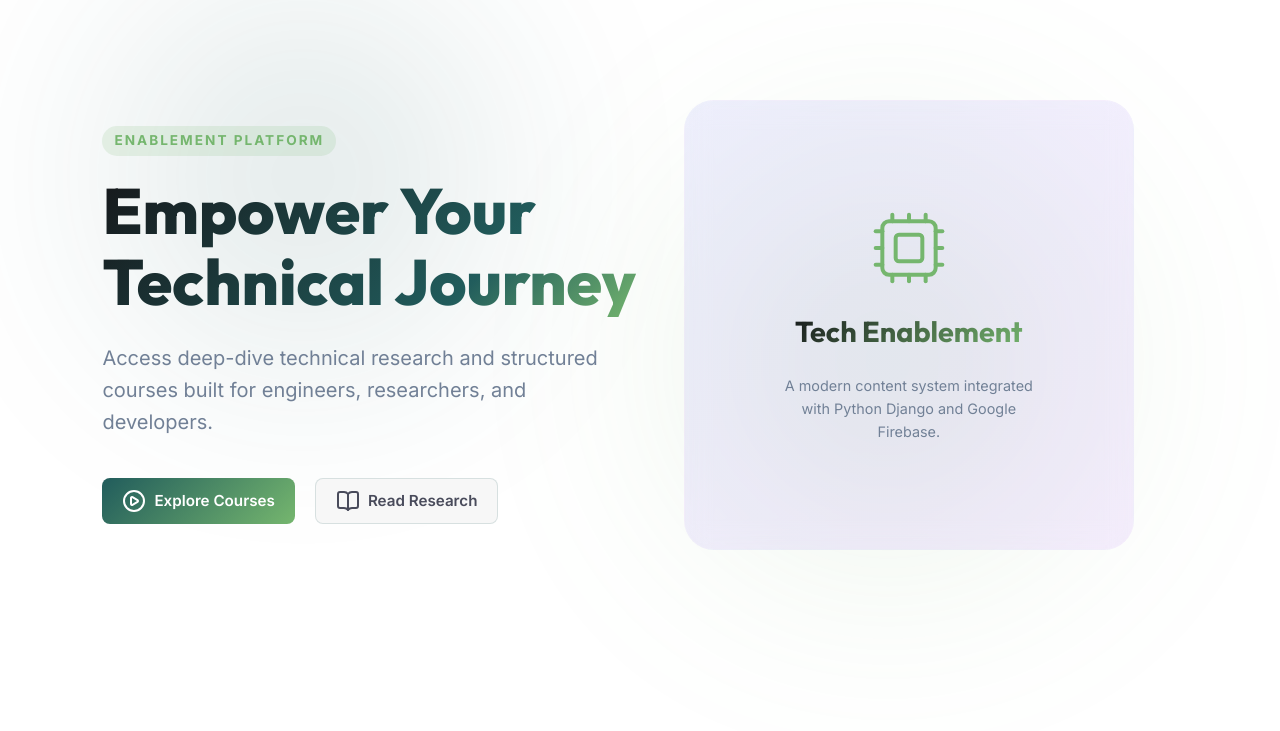
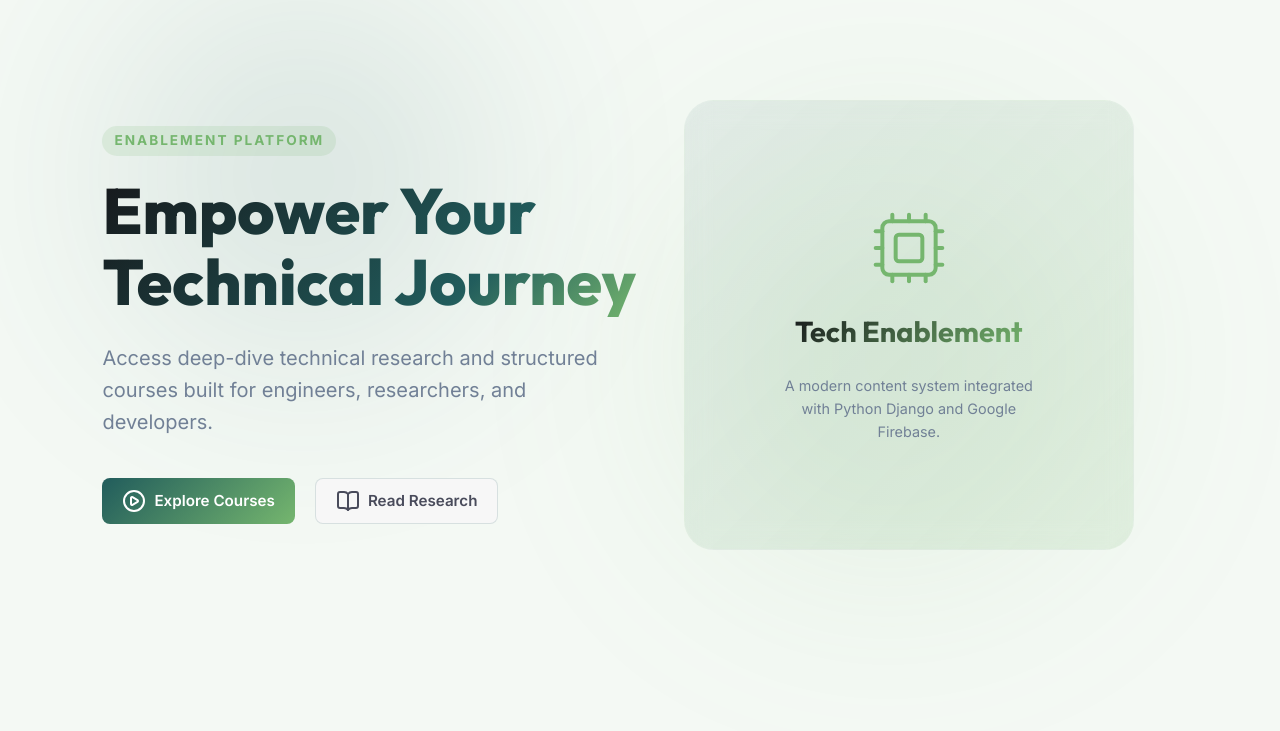
Before and after one commit to jobaerlisedu/tech-enablement, a Django app: page / in a window 1280 px wide. Shown: the part 79-810 px from the top of the page. Run offline with Django 4.2, Linux system fonts and the light colour scheme; data that the repository does not hold is empty; parts of the project's set-up code (start-up, migrations or seed data) failed here and were passed over.

Commit message:
background to a soft light green tint

```diff
--- a/static/css/index.css
+++ b/static/css/index.css
@@ -2,7 +2,7 @@
 
 :root {
     /* User Color Scheme variables */
-    --bs-body-bg: #ffffff;
+    --bs-body-bg: #f4f9f4;
     --bs-body-color: #494B5B;
     --bs-primary: #215C5C;
     --bs-primary-rgb: 33, 92, 92;
@@ -551,7 +551,7 @@ a {
     width: 450px;
     height: 450px;
     border-radius: 30px;
-    background: linear-gradient(135deg, rgba(99, 102, 241, 0.1), rgba(168, 85, 247, 0.1));
+    background: linear-gradient(135deg, rgba(33, 92, 92, 0.08), rgba(117, 182, 110, 0.15));
     border: 1px solid rgba(255, 255, 255, 0.08);
     position: relative;
     display: flex;
```
